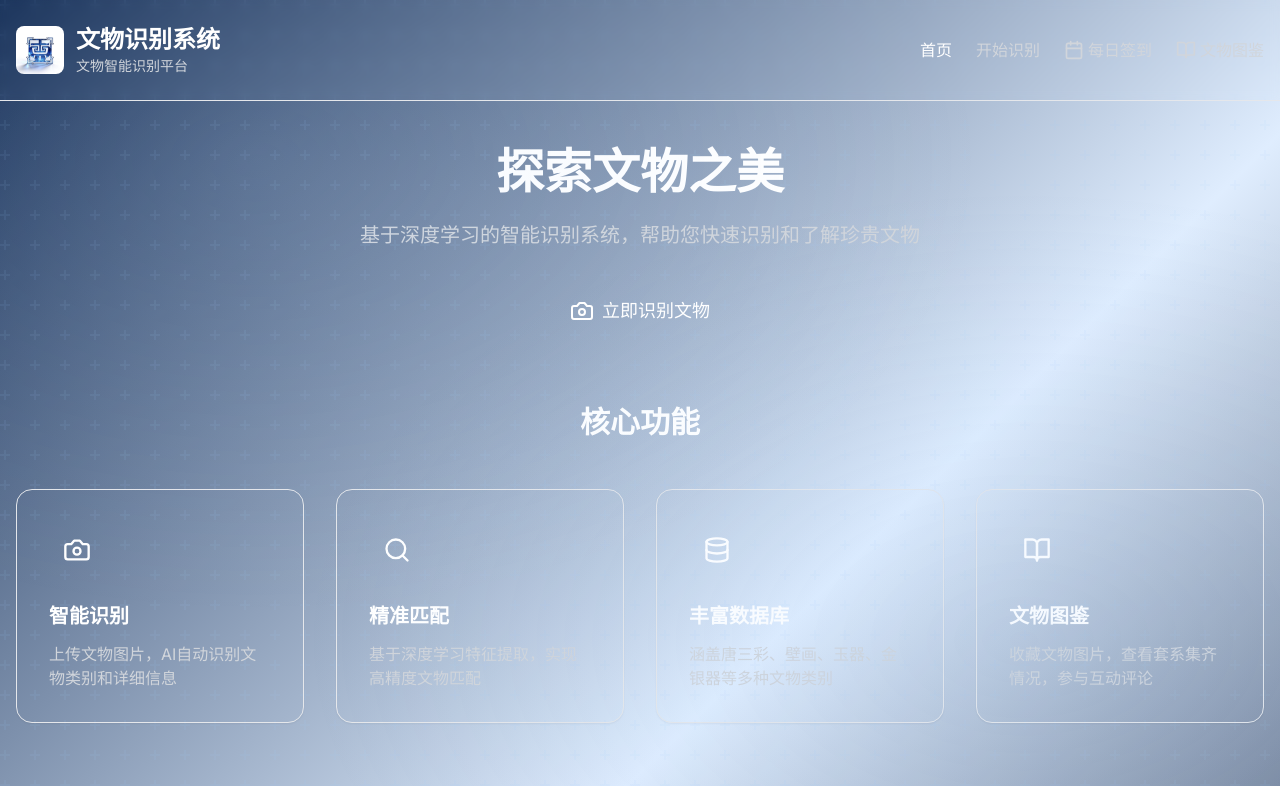
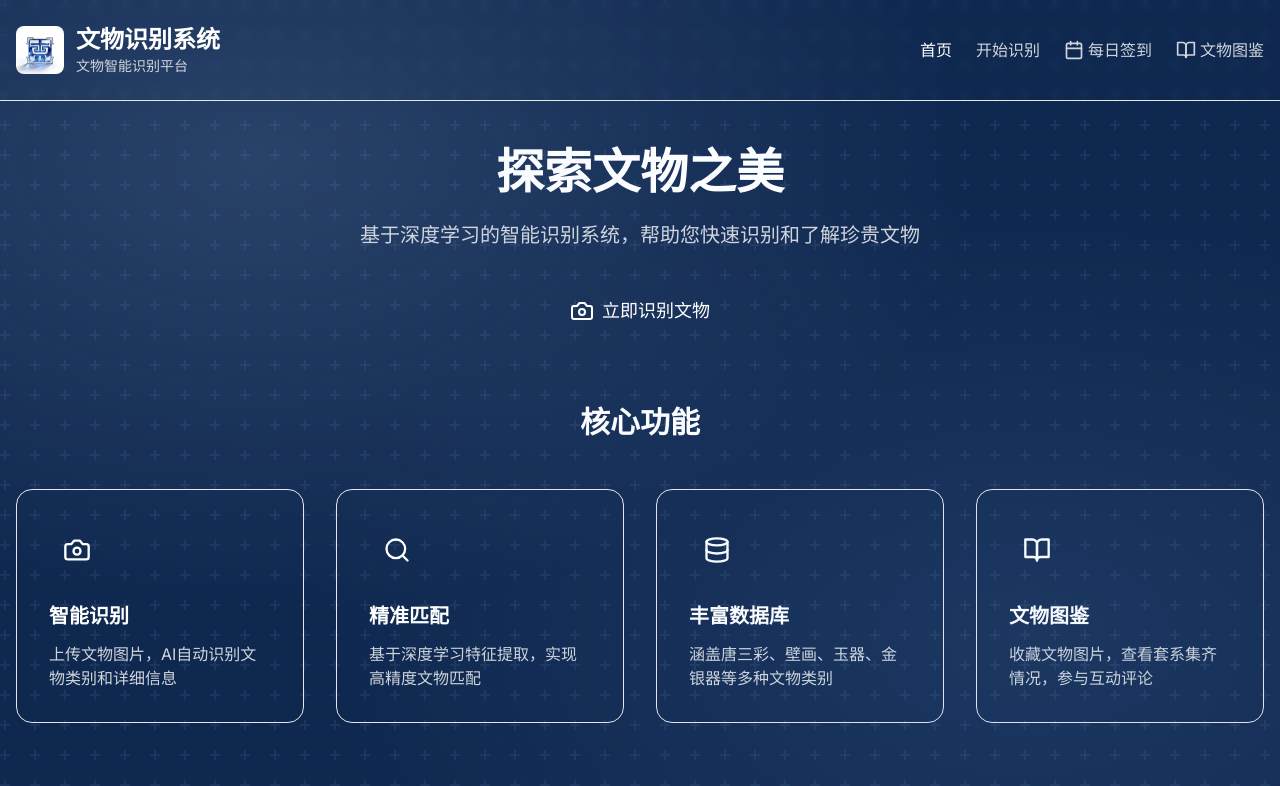
Before and after one commit to schzene/fronted-DaC, a Next.js app: page / in a window 1280 px wide. Shown: the top 786 px of the page. Built offline with nearby package versions, Linux system fonts and the light colour scheme.

Commit message:
优化蓝色系配色，图鉴功能-2

```diff
--- a/src/app/globals.css
+++ b/src/app/globals.css
@@ -15,12 +15,7 @@
 
 body {
   color: rgb(var(--foreground-rgb));
-  background: linear-gradient(
-      135deg,
-      rgb(var(--background-start-rgb)) 0%,
-      rgba(96, 165, 250, 0.2) 50%,
-      rgb(var(--background-end-rgb)) 100%
-    );
+  background: rgb(var(--background-start-rgb));
   position: relative;
 }
 
```
